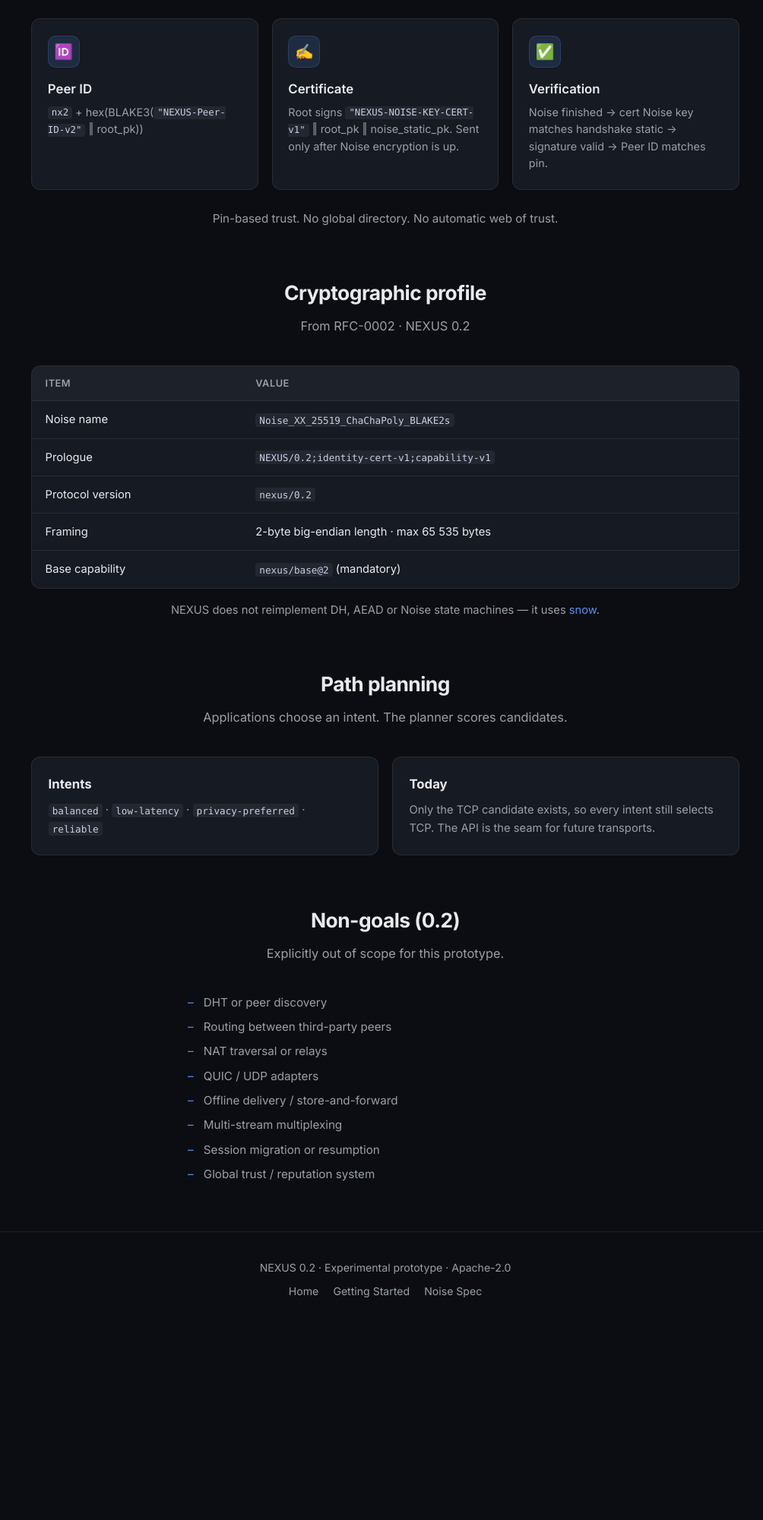
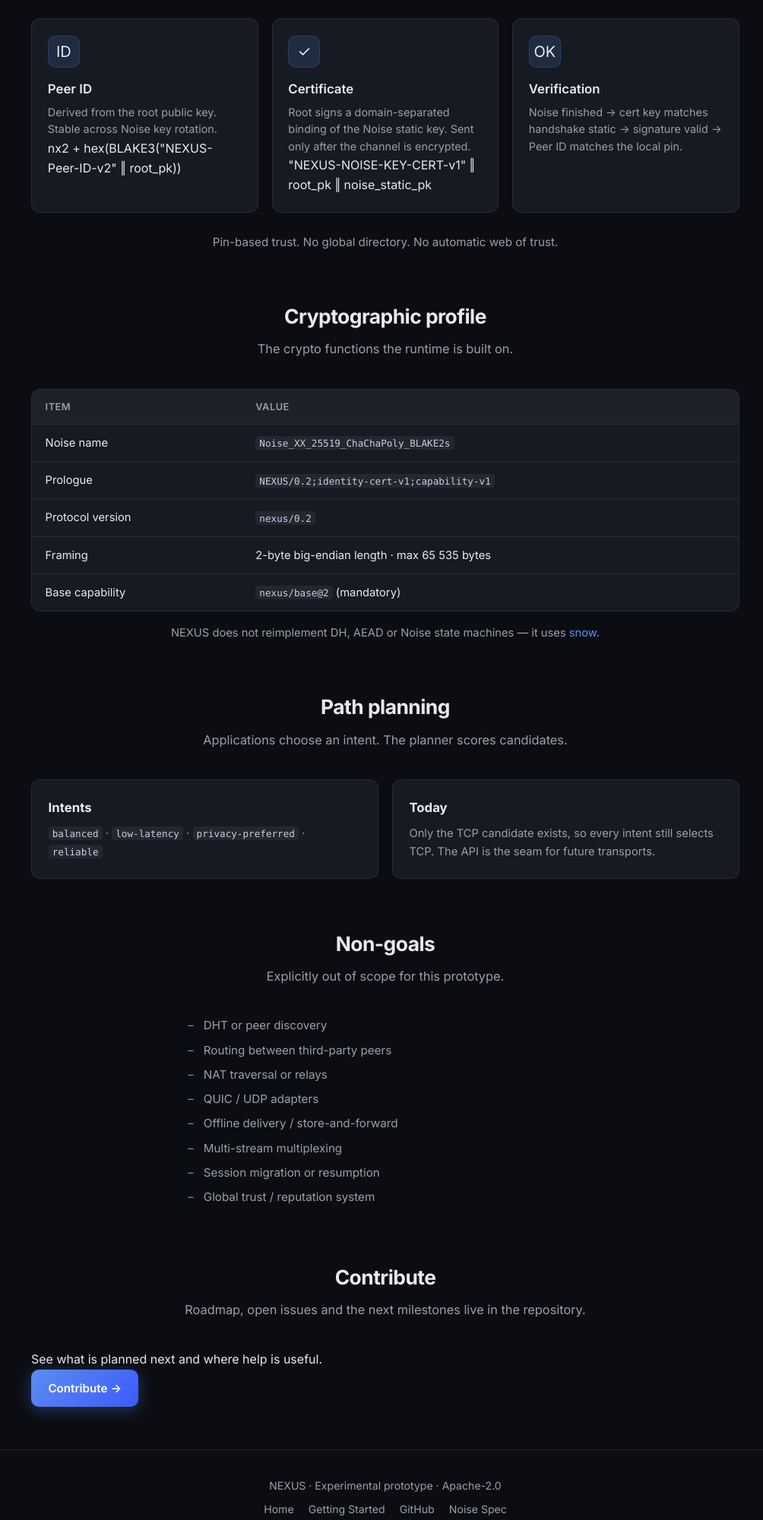
Before and after one commit to papanya02/loom.github.io, a plain HTML site: page architecture.html in a window 1280 px wide. Shown: the part 1020-3021 px from the top of the page at 76% size, without its empty margins (133-1137 px from the left). Before the commit the page ends 2767 px from the top, so only its background shows below. Drawn offline with Linux system fonts and the light colour scheme.

Commit message:
Update architecture.html with contribution section
Added a new section for contributions and updated various text elements for clarity.

```diff
--- a/architecture.html
+++ b/architecture.html
@@ -47,26 +47,28 @@ NEXUS Runtime (node.rs)
 </section>
 
 <section class="section" style="padding-top: 0.5rem;">
-  <h2 class="section-title">Trust & identity</h2>
+  <h2 class="section-title">Trust &amp; identity</h2>
   <p class="section-lead">
     Stable identity is an Ed25519 root. A separate Noise X25519 key protects the session.
   </p>
 
   <div class="features">
     <div class="feature">
-      <div class="feature-icon">🆔</div>
+      <div class="feature-icon">ID</div>
       <h3>Peer ID</h3>
-      <p><code>nx2</code> + hex(BLAKE3(<code>"NEXUS-Peer-ID-v2"</code> ‖ root_pk))</p>
+      <p>Derived from the root public key. Stable across Noise key rotation.</p>
+      <div class="formula">nx2 + hex(BLAKE3("NEXUS-Peer-ID-v2" ‖ root_pk))</div>
     </div>
     <div class="feature">
-      <div class="feature-icon">✍️</div>
+      <div class="feature-icon">✓</div>
       <h3>Certificate</h3>
-      <p>Root signs <code>"NEXUS-NOISE-KEY-CERT-v1"</code> ‖ root_pk ‖ noise_static_pk. Sent only after Noise encryption is up.</p>
+      <p>Root signs a domain-separated binding of the Noise static key. Sent only after the channel is encrypted.</p>
+      <div class="formula">"NEXUS-NOISE-KEY-CERT-v1" ‖ root_pk ‖ noise_static_pk</div>
     </div>
     <div class="feature">
-      <div class="feature-icon">✅</div>
+      <div class="feature-icon">OK</div>
       <h3>Verification</h3>
-      <p>Noise finished → cert Noise key matches handshake static → signature valid → Peer ID matches pin.</p>
+      <p>Noise finished → cert key matches handshake static → signature valid → Peer ID matches the local pin.</p>
     </div>
   </div>
 
@@ -77,7 +79,7 @@ NEXUS Runtime (node.rs)
 
 <section class="section" style="padding-top: 0.5rem;">
   <h2 class="section-title">Cryptographic profile</h2>
-  <p class="section-lead">From RFC-0002 · NEXUS 0.2</p>
+  <p class="section-lead">The crypto functions the runtime is built on.</p>
 
   <div class="table-wrap">
     <table>
@@ -117,7 +119,7 @@ NEXUS Runtime (node.rs)
 </section>
 
 <section class="section" style="padding-top: 0.5rem;">
-  <h2 class="section-title">Non-goals (0.2)</h2>
+  <h2 class="section-title">Non-goals</h2>
   <p class="section-lead">Explicitly out of scope for this prototype.</p>
   <ul class="clean">
     <li>DHT or peer discovery</li>
@@ -131,11 +133,21 @@ NEXUS Runtime (node.rs)
   </ul>
 </section>
 
+<section class="section" style="padding-top: 0.5rem;">
+  <h2 class="section-title">Contribute</h2>
+  <p class="section-lead">Roadmap, open issues and the next milestones live in the repository.</p>
+  <div class="cta-box">
+    <p>See what is planned next and where help is useful.</p>
+    <a href="https://github.com/papanya02/loom-protocol" class="btn btn-primary" target="_blank" rel="noopener">Contribute →</a>
+  </div>
+</section>
+
 <footer>
-  <p>NEXUS 0.2 · Experimental prototype · Apache-2.0</p>
+  <p>NEXUS · Experimental prototype · Apache-2.0</p>
   <div class="links">
     <a href="index.html">Home</a>
     <a href="getting-started.html">Getting Started</a>
+    <a href="https://github.com/papanya02/loom-protocol" target="_blank" rel="noopener">GitHub</a>
     <a href="https://noiseprotocol.org/noise.html" target="_blank" rel="noopener">Noise Spec</a>
   </div>
 </footer>
```
